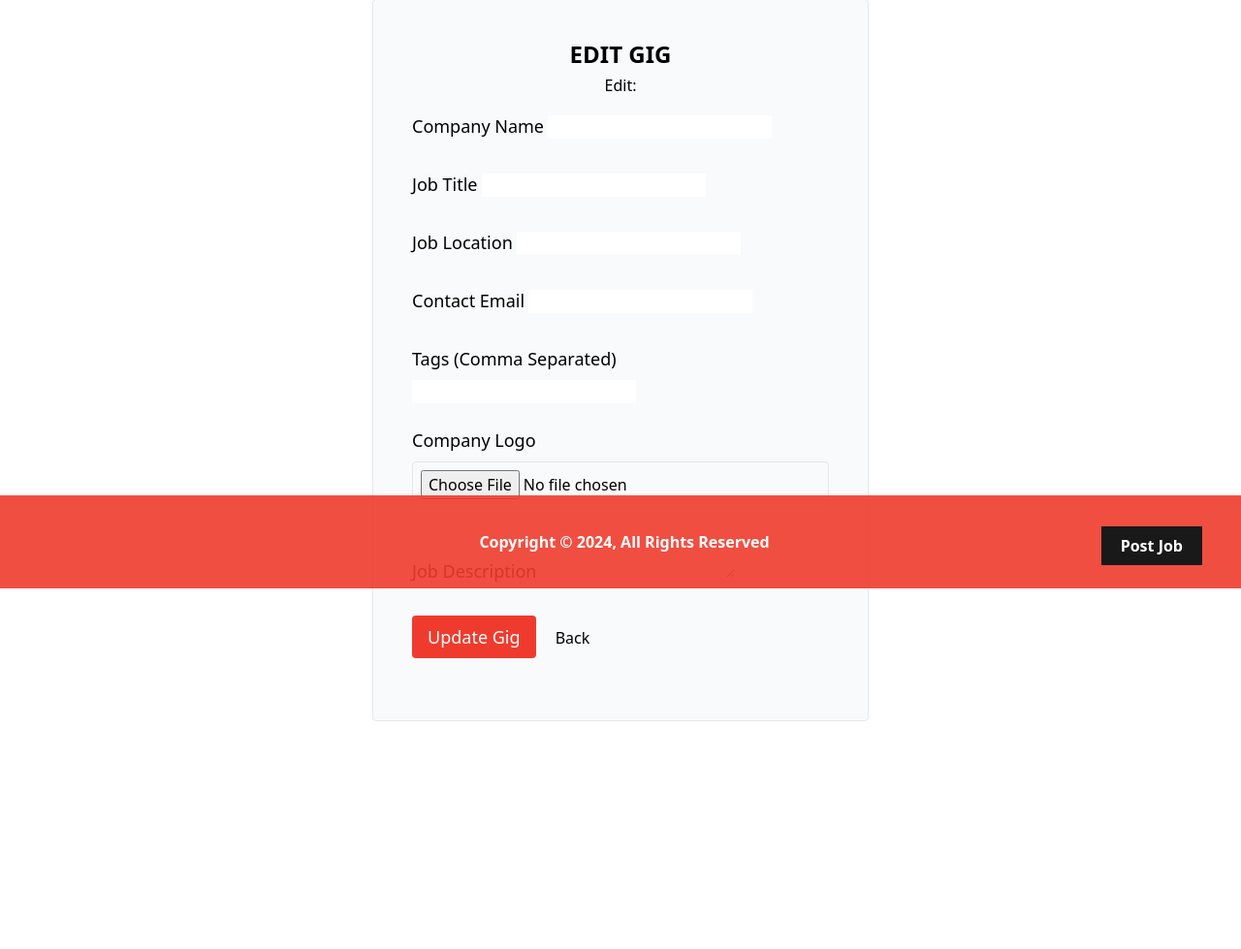
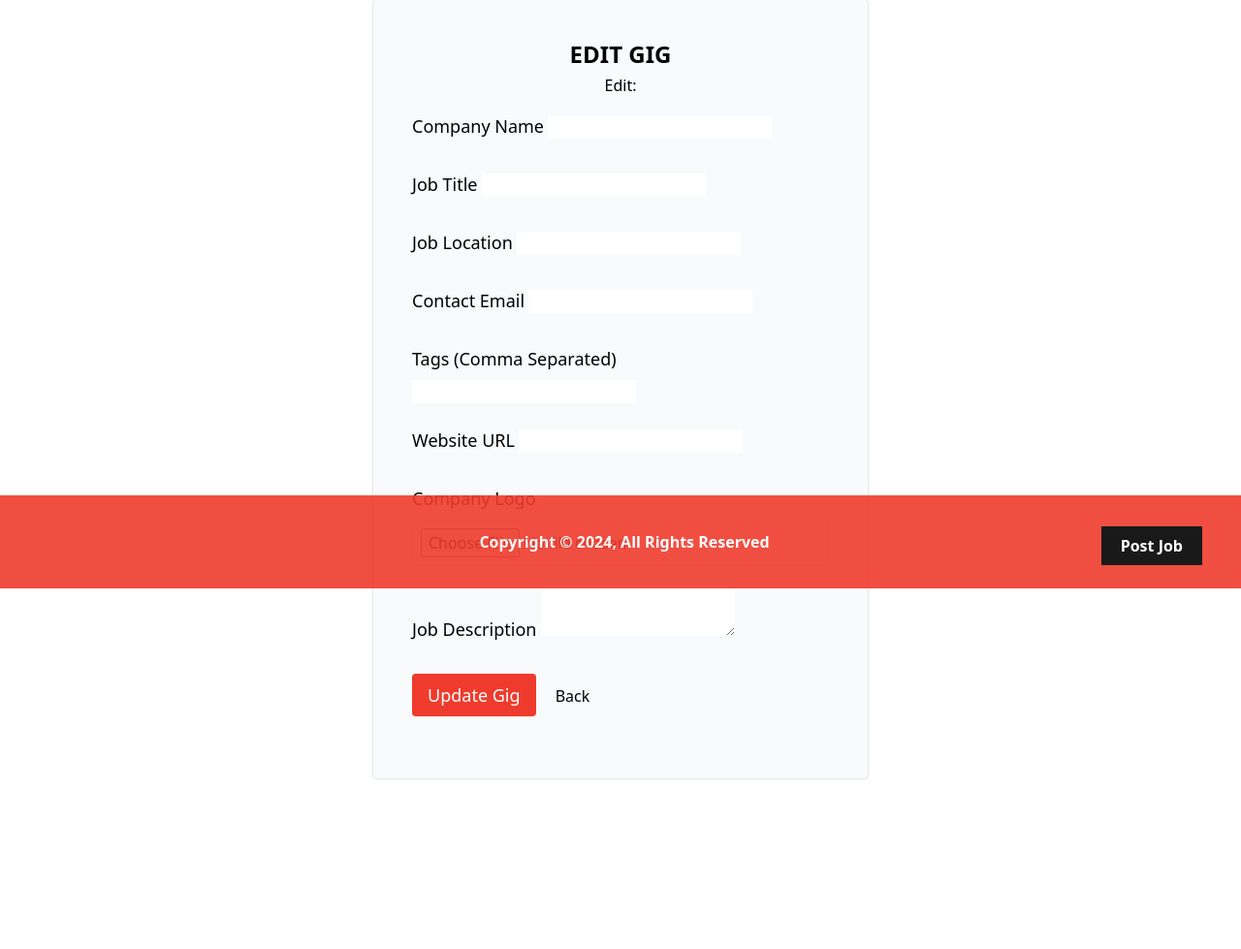
Before and after one commit to meenphilip/laragigs, a Django app: template listings/templates/listings/edit.html in a window 1280 px wide. Shown: the part 193-1172 px from the top of the page at 97% size. Before the commit the page ends 937 px from the top, so only its background shows below. Run offline with Django 5.2, Linux system fonts and the light colour scheme; the template is opened without the code that fills it, so the values that code supplies are empty, except form fields; form fields are guessed from the names that the template uses; some libraries are stand-ins or nearby versions.

Commit message:
Add website url field

```diff
--- a/listings/templates/listings/edit.html
+++ b/listings/templates/listings/edit.html
@@ -77,6 +77,20 @@
         {% endfor %}
       </div>
 
+    <!-- Website URL Field -->
+    <div class="mb-6">
+      <label
+        for="{{ form.website_url.id_for_label }}"
+        class="inline-block text-lg mb-2"
+      >
+        Website URL
+      </label>
+      {{ form.website_url }}
+      {% for error in form.website_url.errors %}
+      <p class="text-red-500 text-xs mt-1">{{ error }}</p>
+      {% endfor %}
+    </div>
+
       <!-- Company Logo Field -->
       <div class="mb-6">
         <label for="id_logo" class="inline-block text-lg mb-2"
@@ -92,7 +106,7 @@
         <div class="flex justify-center mt-4">
           <img
             src="{{ form.instance.logo.url }}"
-            class="w-32 h-32 object-cover"
+            class="w-32 h-32 object-fit"
             alt="Company Logo"
           />
         </div>
```
Also changed, not shown: listings/forms.py (+15 -2 lines), listings/templates/listings/create.html (+15 -9 lines).
